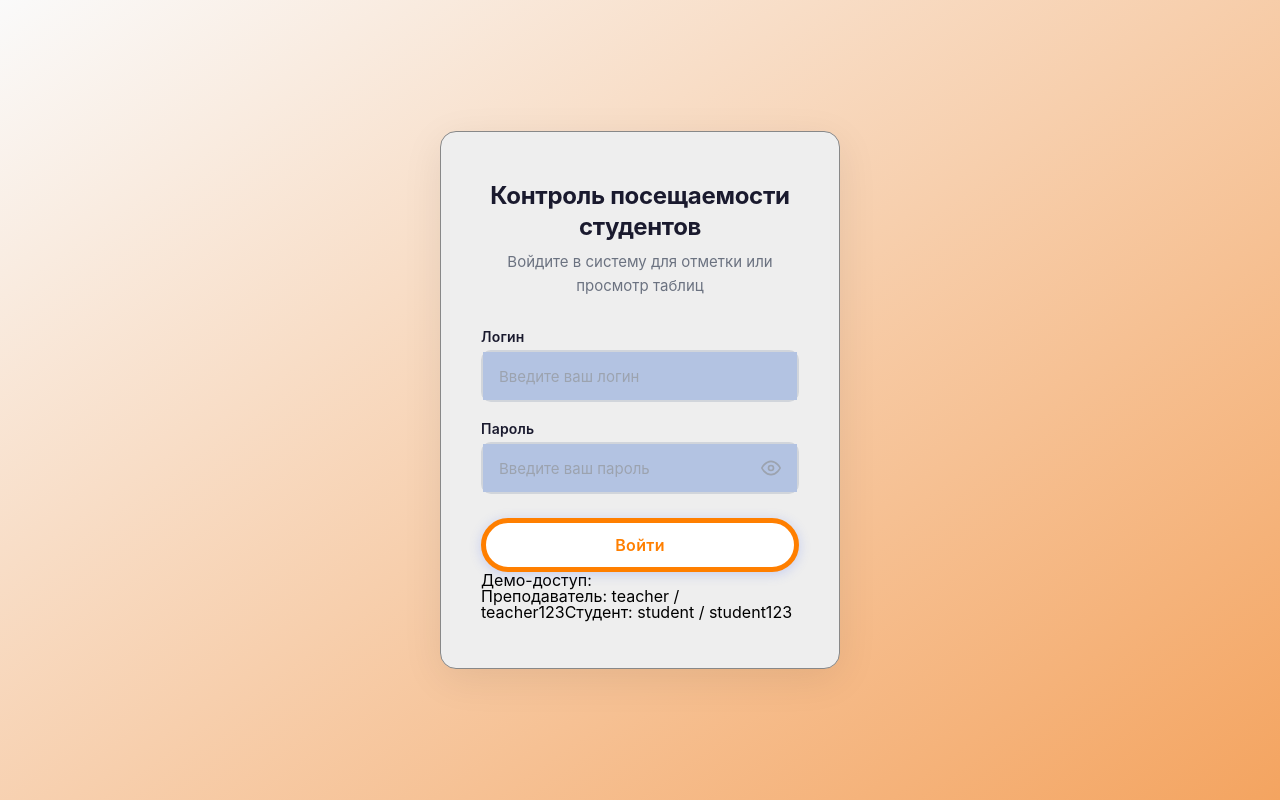
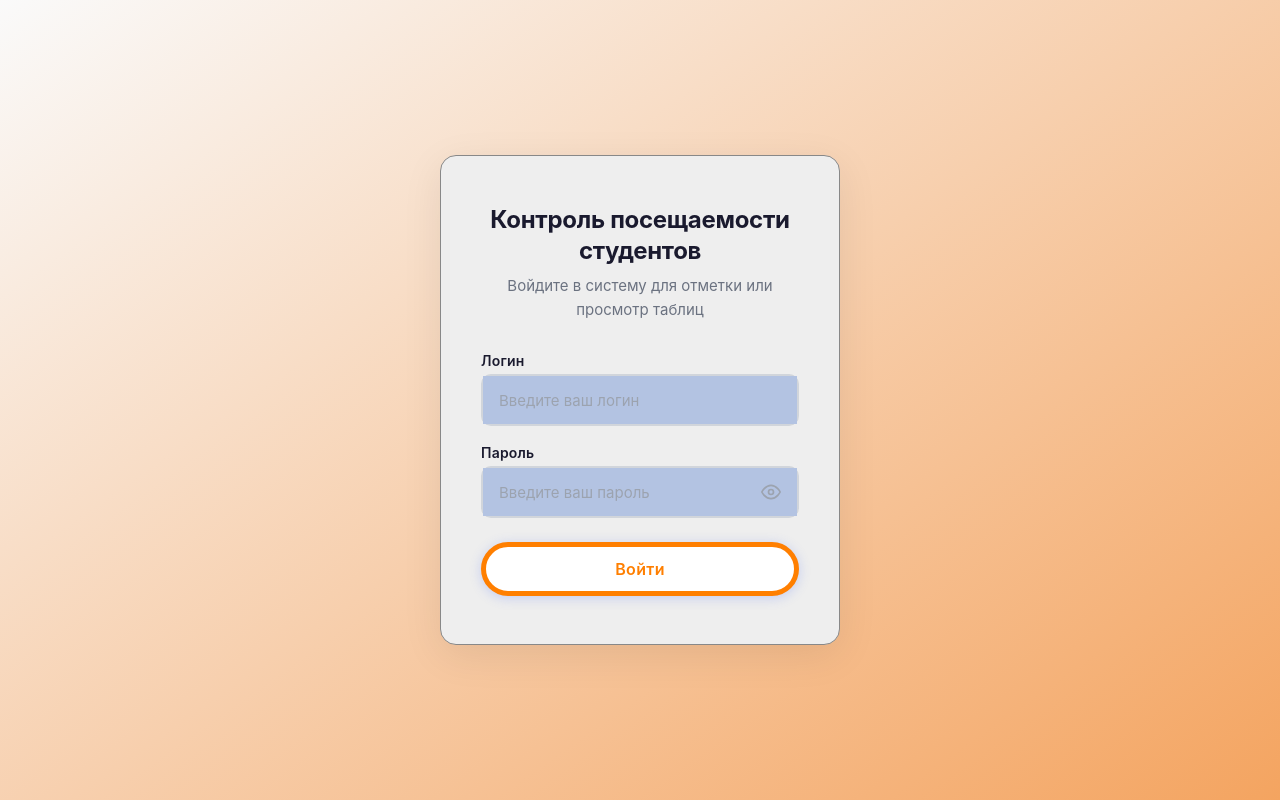
Before and after one commit to Mason-Fox-ai/Visit-Control, a React (Vite) app: page /login in a window 1280 px wide. Built offline with nearby package versions, Linux system fonts and the light colour scheme.

Commit message:
Совсем небольшой фикс логина

```diff
--- a/src/components/pages/login/login.tsx
+++ b/src/components/pages/login/login.tsx
@@ -150,11 +150,7 @@ const Login: React.FC = () => {
         </form>
 
         <div className={styles.demoHint}>
-          <p>Демо-доступ:</p>
-          <div className={styles.demoAccounts}>
-            <span>Преподаватель: teacher / teacher123</span>
-            <span>Студент: student / student123</span>
-          </div>
+
         </div>
       </div>
     </div>
```
